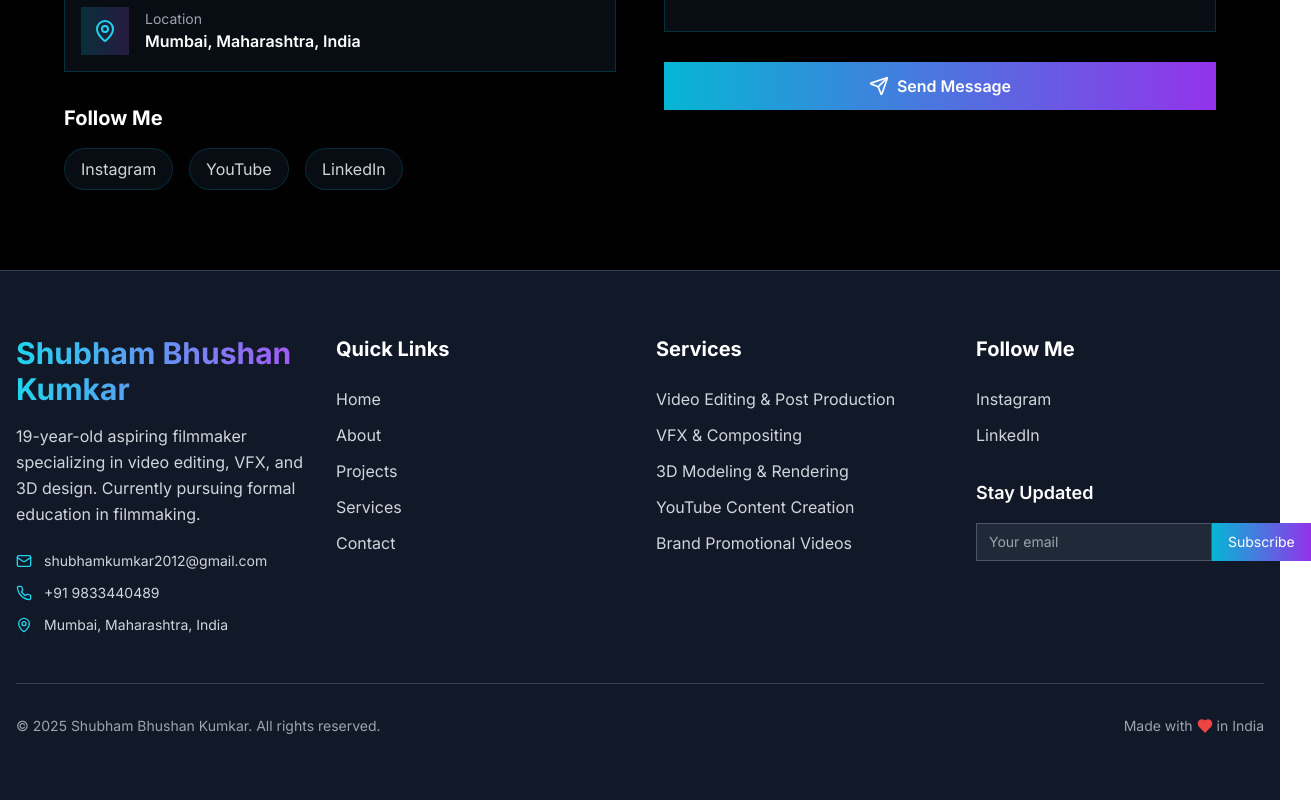
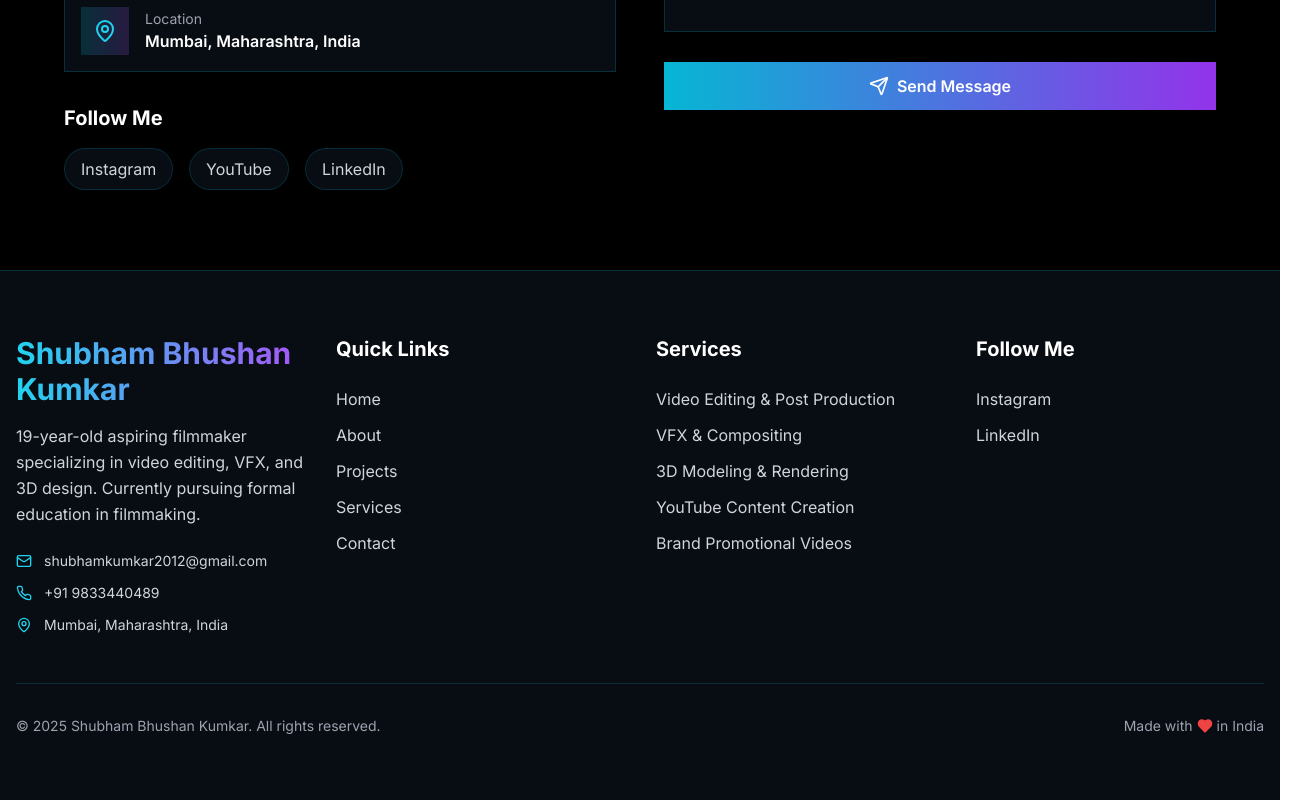
Before and after one commit to MihirVaru7/porfolio, a Next.js app: page /about in a window 1280 px wide. Shown: the part 3469-4269 px from the top of the page, 1311 px wide, since content can reach past the window. Built offline with nearby package versions, Linux system fonts and the light colour scheme.

Commit message:
footerchange8 commit

```diff
--- a/app/page.tsx
+++ b/app/page.tsx
@@ -91,8 +91,9 @@ export default function Portfolio() {
           <ContactSection />
         </section>
       </main>
-
+        <div className="relative z-20">
       <Footer />
+      </div>
     </div>
   );
 }
--- a/components/footer.tsx
+++ b/components/footer.tsx
@@ -1,3 +1,6 @@
+"use client"
+
+import { motion } from "framer-motion"
 import Link from "next/link"
 import { Mail, Phone, MapPin, Heart } from "lucide-react"
 
@@ -42,11 +45,16 @@ const contactInfo = [
 
 export default function Footer() {
   return (
-    <footer className="bg-gray-900 border-t border-gray-700">
+    <footer className="relative bg-gray-900/50 backdrop-blur-sm border-t border-cyan-500/20">
       <div className="max-w-7xl mx-auto px-4 py-16">
         <div className="grid lg:grid-cols-4 md:grid-cols-2 gap-8">
           {/* Brand Section */}
-          <div className="lg:col-span-1">
+          <motion.div
+            initial={{ opacity: 0, y: 20 }}
+            whileInView={{ opacity: 1, y: 0 }}
+            transition={{ duration: 0.6 }}
+            className="lg:col-span-1"
+          >
             <div className="mb-6">
               <h3 className="text-3xl font-bold bg-gradient-to-r from-cyan-400 to-purple-500 bg-clip-text text-transparent mb-4">
                 Shubham Bhushan Kumkar
@@ -59,101 +67,136 @@ export default function Footer() {
 
             {/* Contact Info */}
             <div className="space-y-3">
-              {contactInfo.map((info) => {
+              {contactInfo.map((info, index) => {
                 const Icon = info.icon
                 return (
-                  <a
+                  <motion.a
                     key={info.label}
                     href={info.href}
                     target={info.href.startsWith("http") ? "_blank" : undefined}
                     rel={info.href.startsWith("http") ? "noopener noreferrer" : undefined}
-                    className="flex items-center text-gray-300 hover:text-cyan-400 transition-colors duration-200 group"
+                    initial={{ opacity: 0, x: -20 }}
+                    whileInView={{ opacity: 1, x: 0 }}
+                    transition={{ duration: 0.4, delay: 0.1 * index }}
+                    whileHover={{ x: 5 }}
+                    className="flex items-center text-gray-300 hover:text-cyan-400 transition-all group"
                   >
-                    <Icon className="w-4 h-4 mr-3 text-cyan-400 group-hover:scale-110 transition-transform duration-200" />
+                    <Icon className="w-4 h-4 mr-3 text-cyan-400 group-hover:scale-110 transition-transform" />
                     <span className="text-sm">{info.label}</span>
-                  </a>
+                  </motion.a>
                 )
               })}
             </div>
-          </div>
+          </motion.div>
 
           {/* Quick Links */}
-          <div>
+          <motion.div
+            initial={{ opacity: 0, y: 20 }}
+            whileInView={{ opacity: 1, y: 0 }}
+            transition={{ duration: 0.6, delay: 0.1 }}
+          >
             <h4 className="text-xl font-bold text-white mb-6">Quick Links</h4>
             <ul className="space-y-3">
-              {footerLinks.pages.map((link) => (
-                <li key={link.name}>
+              {footerLinks.pages.map((link, index) => (
+                <motion.li
+                  key={link.name}
+                  initial={{ opacity: 0, x: -20 }}
+                  whileInView={{ opacity: 1, x: 0 }}
+                  transition={{ duration: 0.4, delay: 0.05 * index }}
+                >
                   <Link
                     href={link.href}
-                    className="text-gray-300 hover:text-cyan-400 transition-colors duration-200 hover:translate-x-1 inline-block transform"
+                    className="text-gray-300 hover:text-cyan-400 transition-colors hover:translate-x-1 inline-block"
                   >
                     {link.name}
                   </Link>
-                </li>
+                </motion.li>
               ))}
             </ul>
-          </div>
+          </motion.div>
 
           {/* Services */}
-          <div>
+          <motion.div
+            initial={{ opacity: 0, y: 20 }}
+            whileInView={{ opacity: 1, y: 0 }}
+            transition={{ duration: 0.6, delay: 0.2 }}
+          >
             <h4 className="text-xl font-bold text-white mb-6">Services</h4>
             <ul className="space-y-3">
-              {footerLinks.services.map((service) => (
-                <li key={service.name}>
+              {footerLinks.services.map((service, index) => (
+                <motion.li
+                  key={service.name}
+                  initial={{ opacity: 0, x: -20 }}
+                  whileInView={{ opacity: 1, x: 0 }}
+                  transition={{ duration: 0.4, delay: 0.05 * index }}
+                >
                   <Link
                     href={service.href}
-                    className="text-gray-300 hover:text-cyan-400 transition-colors duration-200 hover:translate-x-1 inline-block transform"
+                    className="text-gray-300 hover:text-cyan-400 transition-colors hover:translate-x-1 inline-block"
                   >
                     {service.name}
                   </Link>
-                </li>
+                </motion.li>
               ))}
             </ul>
-          </div>
+          </motion.div>
 
           {/* Social Links */}
-          <div>
+          <motion.div
+            initial={{ opacity: 0, y: 20 }}
+            whileInView={{ opacity: 1, y: 0 }}
+            transition={{ duration: 0.6, delay: 0.3 }}
+          >
             <h4 className="text-xl font-bold text-white mb-6">Follow Me</h4>
             <div className="space-y-3">
-              {footerLinks.social.map((social) => (
-                <a
+              {footerLinks.social.map((social, index) => (
+                <motion.a
                   key={social.name}
                   href={social.href}
                   target="_blank"
                   rel="noopener noreferrer"
-                  className="block text-gray-300 hover:text-cyan-400 transition-all duration-200 hover:translate-x-1 transform"
+                  initial={{ opacity: 0, x: -20 }}
+                  whileInView={{ opacity: 1, x: 0 }}
+                  transition={{ duration: 0.4, delay: 0.05 * index }}
+                  whileHover={{ x: 5, scale: 1.05 }}
+                  className="block text-gray-300 hover:text-cyan-400 transition-all"
                 >
                   {social.name}
-                </a>
+                </motion.a>
               ))}
             </div>
 
-            {/* Newsletter Signup - Commented out but available */}
-            <div className="mt-8">
+            {/* Newsletter Signup */}
+            {/* <div className="mt-8">
               <h5 className="text-lg font-semibold text-white mb-4">Stay Updated</h5>
               <div className="flex">
                 <input
                   type="email"
                   placeholder="Your email"
-                  className="flex-1 px-3 py-2 bg-gray-800 border border-gray-600 rounded-l-lg text-white text-sm focus:border-cyan-400 focus:outline-none transition-colors duration-200"
+                  className="flex-1 px-3 py-2 bg-gray-800 border border-cyan-500/20 rounded-l-lg text-white text-sm focus:border-cyan-400 focus:outline-none"
                 />
-                <button className="px-4 py-2 bg-gradient-to-r from-cyan-500 to-purple-600 rounded-r-lg text-white text-sm hover:from-cyan-600 hover:to-purple-700 transition-all duration-200">
+                <button className="px-4 py-2 bg-gradient-to-r from-cyan-500 to-purple-600 rounded-r-lg text-white text-sm hover:shadow-lg transition-all">
                   Subscribe
                 </button>
               </div>
-            </div>
-          </div>
+            </div> */}
+          </motion.div>
         </div>
 
         {/* Bottom Bar */}
-        <div className="border-t border-gray-700 mt-12 pt-8 flex flex-col md:flex-row justify-between items-center">
+        <motion.div
+          initial={{ opacity: 0 }}
+          whileInView={{ opacity: 1 }}
+          transition={{ duration: 0.6, delay: 0.4 }}
+          className="border-t border-cyan-500/20 mt-12 pt-8 flex flex-col md:flex-row justify-between items-center"
+        >
           <p className="text-gray-400 text-sm mb-4 md:mb-0">© 2025 Shubham Bhushan Kumkar. All rights reserved.</p>
           <div className="flex items-center text-gray-400 text-sm">
             <span>Made with</span>
             <Heart className="w-4 h-4 mx-1 text-red-500 fill-current" />
             <span>in India</span>
           </div>
-        </div>
+        </motion.div>
       </div>
     </footer>
   )
```
